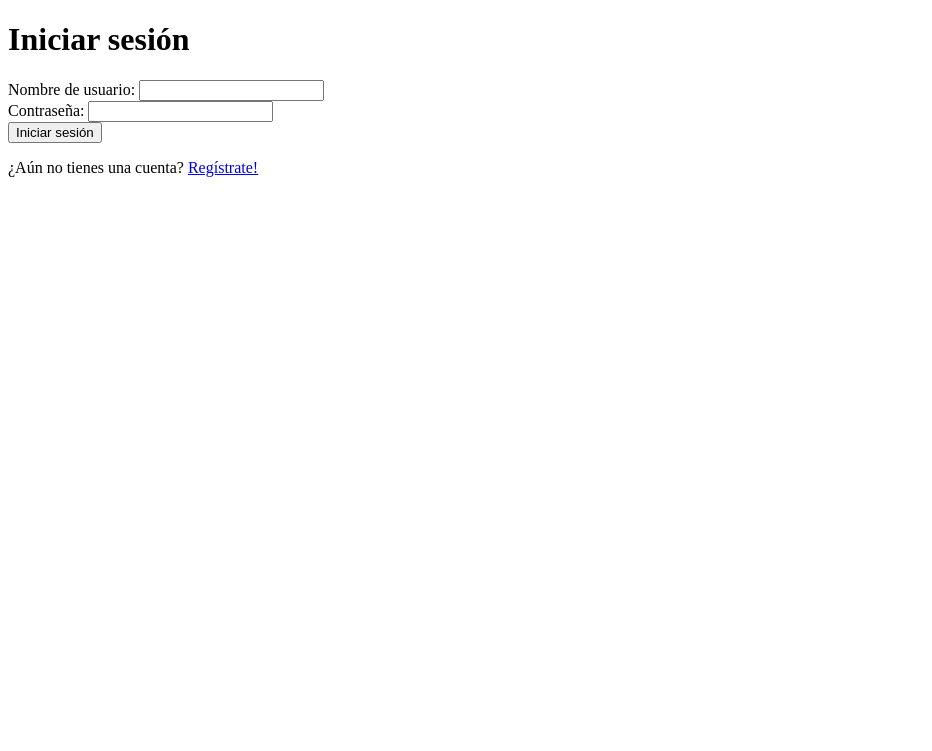
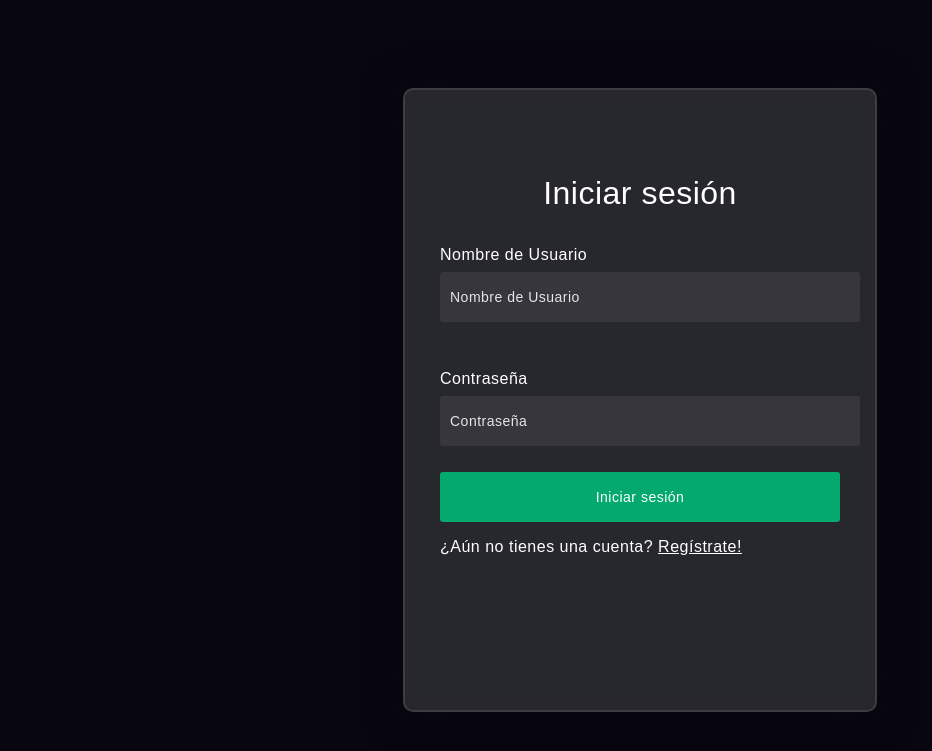
Before and after one commit to benjas909/BD-T2, a PHP site: page /login.php in a window 1280 px wide. Shown: the top 751 px of the page, without its empty margins (0-932 px from the left). Run offline with PHP 8.4, Linux system fonts and the light colour scheme.

Commit message:
add login style

```diff
--- a/PHP/hotel.php
+++ b/PHP/hotel.php
@@ -1,7 +1,2 @@
 <?php include 'header_template.php';
-
-
-
-
-
 ?>
--- a/PHP/login.php
+++ b/PHP/login.php
@@ -97,10 +97,73 @@ if ($_SERVER["REQUEST_METHOD"] == "POST") {
 <head>
     <meta charset="UTF-8">
     <title>PrestigeTravels - Login</title>
+    <style>
+        body {
+            background-color: #080710;
+        }
+
+        form {
+            height: 520px;
+            width: 400px;
+            background-color: rgba(255, 255, 255, 0.13);
+            position: absolute;
+            transform: translate(-50%, -50%);
+            top: 50%;
+            left: 50%;
+            border-radius: 10px;
+            backdrop-filter: blur(10px);
+            border: 2px solid rgba(255, 255, 255, 0.1);
+            box-shadow: 0 0 40px rgba(8, 7, 16, 0.6);
+            padding: 50px 35px;
+        }
+
+        form * {
+            font-family: 'Poppins', sans-serif;
+            color: #ffffff;
+            letter-spacing: 0.5px;
+            outline: none;
+            border: none;
+        }
+
+        form h3 {
+            font-size: 32px;
+            font-weight: 500;
+            line-height: 42px;
+            text-align: center;
+        }
+
+        label {
+            display: block;
+            margin-top: 30px;
+            font-size: 16px;
+            font-weight: 500;
+        }
+
+        input {
+            display: block;
+            height: 50px;
+            width: 100%;
+            background-color: rgba(255, 255, 255, 0.07);
+            border-radius: 3px;
+            padding: 0 10px;
+            margin-top: 8px;
+            font-size: 14px;
+            font-weight: 300;
+        }
+
+        ::placeholder {
+            color: #e5e5e5;
+        }
+
+        input[type=submit] {
+            background-color: #04AA6D;
+            color: white;
+            cursor: pointer;
+        }
+    </style>
 </head>
 
 <body>
-    <h1>Iniciar sesión</h1>
 
     <?php
     if (!empty($loginErr)) {
@@ -109,11 +172,14 @@ if ($_SERVER["REQUEST_METHOD"] == "POST") {
     ?>
 
     <form action="<?php echo htmlspecialchars($_SERVER["PHP_SELF"]); ?>" method="post">
-        Nombre de usuario: <input type="text" name="username"><br>
+        <h3>Iniciar sesión</h3>
+        <label for="username">Nombre de Usuario</label>
+        <input type="text" name="username" id="username" placeholder="Nombre de Usuario"><br>
         <span>
             <?php echo $usrNameError ?>
         </span>
-        Contraseña: <input type="password" name="password"><br>
+        <label for="password">Contraseña</label>
+        <input type="password" name="password" id="password" placeholder="Contraseña"><br>
         <span>
             <?php echo $passError ?>
         </span>
```
